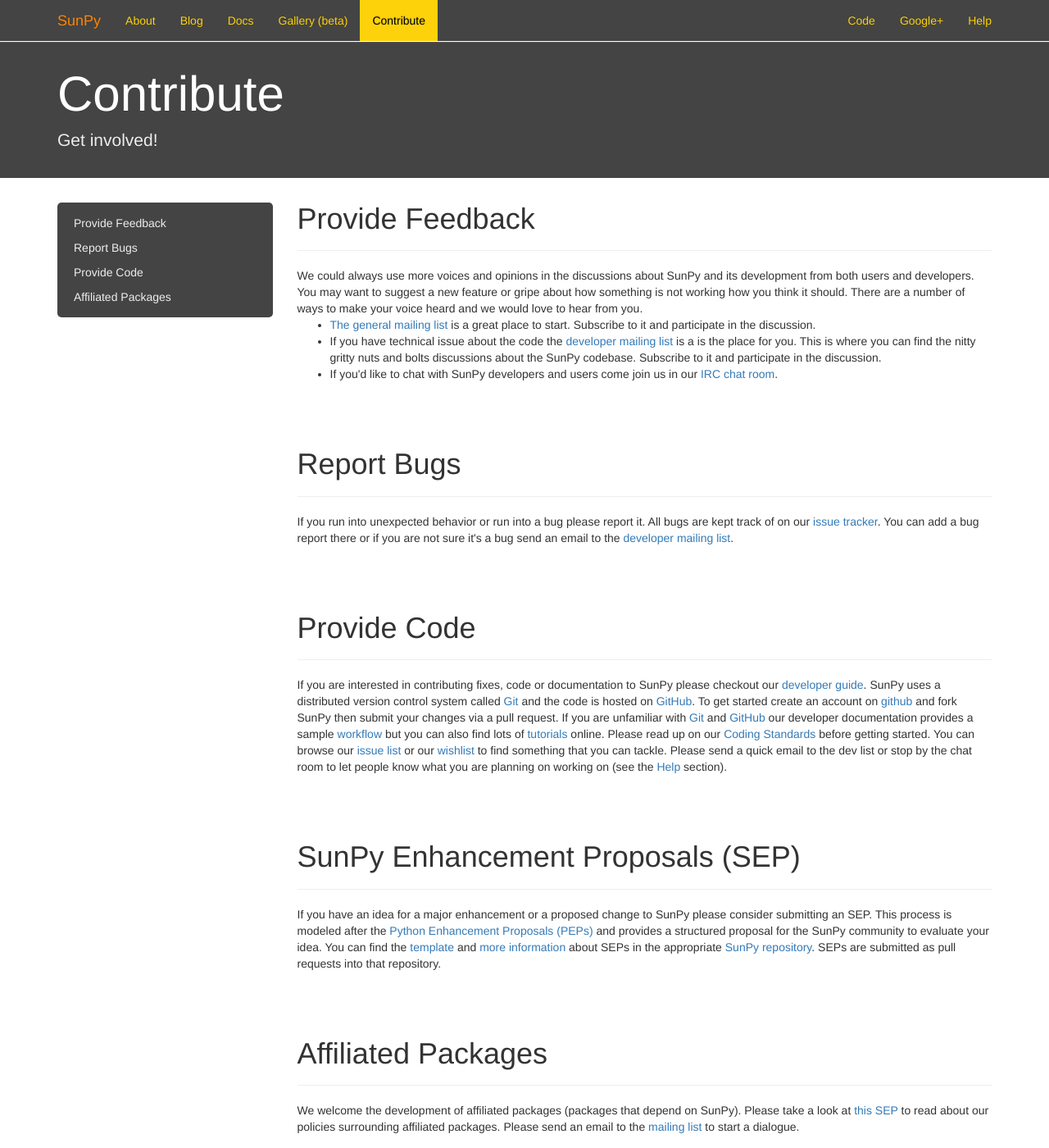
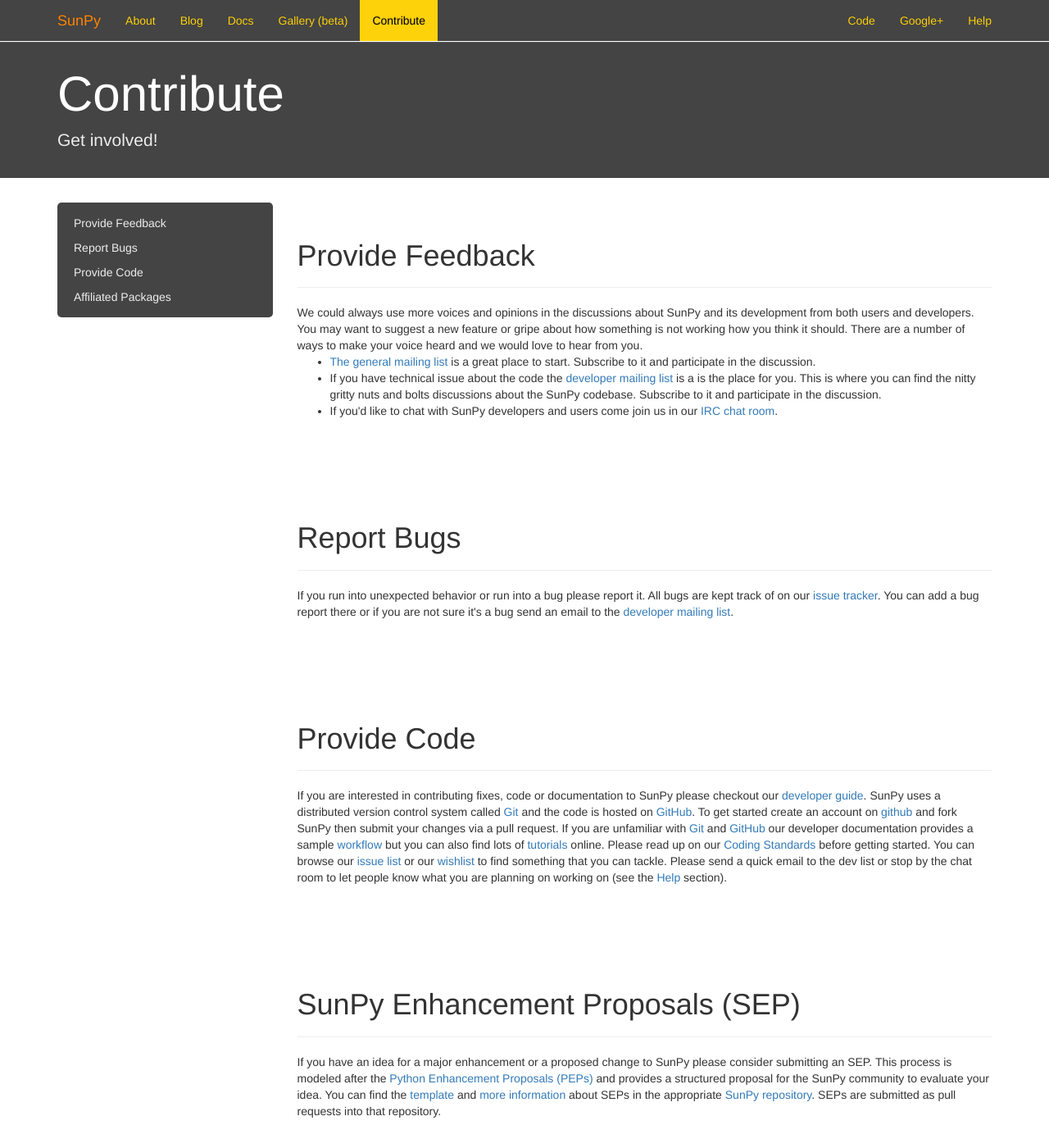
Before and after one commit to sunpy/sunpy.org, a Jekyll site: the page built from contribute.html, in a window 1280 px wide and 1400 px high. Shown: the whole window at 82% size. Built offline with Jekyll 4.4.1, drawn with Linux system fonts in a browser that asks for light colours; nearby versions of some CDN libraries; comment, search, counter and statistics services are not loaded.

Commit message:
Revert "Removed extra padding-top around h1[id] tags"
This reverts commit aabb5091b1250459e2461d64932db85c18ac111b.

```diff
--- a/docs-assets/css/docs.css
+++ b/docs-assets/css/docs.css
@@ -553,7 +553,7 @@
 
 /* Janky fix for preventing navbar from overlapping */
 h1[id] {
-  padding-top: 35px;
+  padding-top: 80px;
   margin-top: -45px;
 }
 
```
